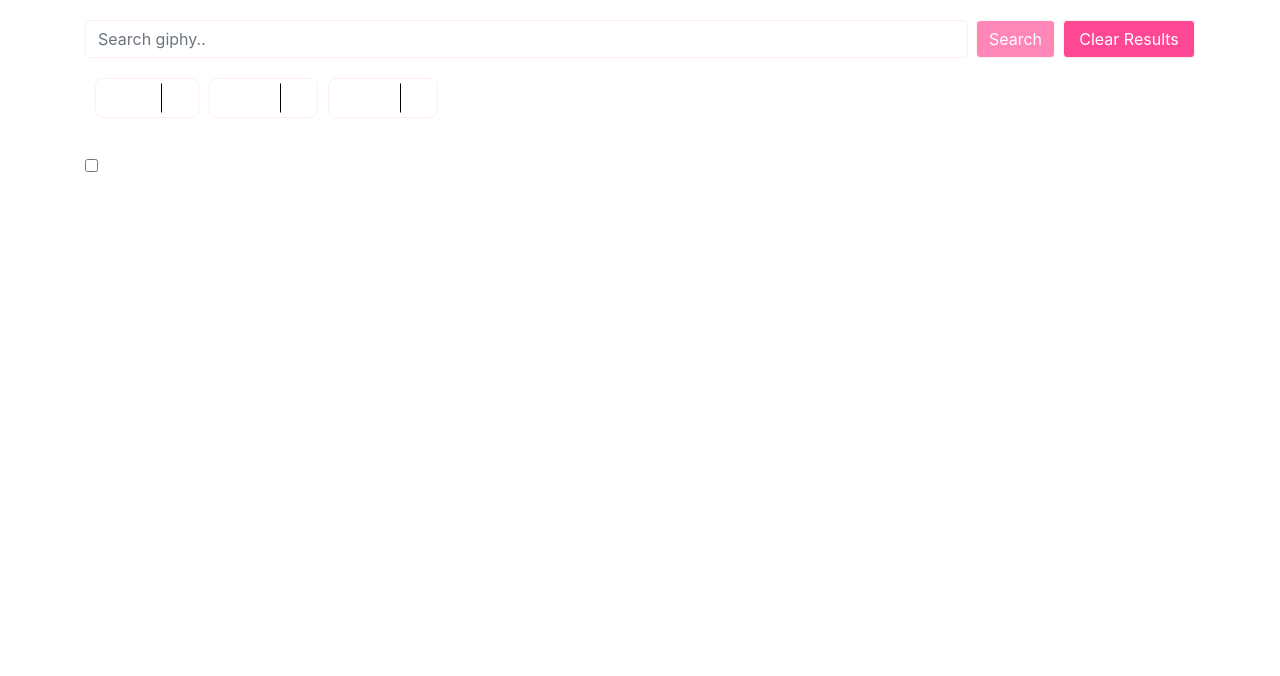
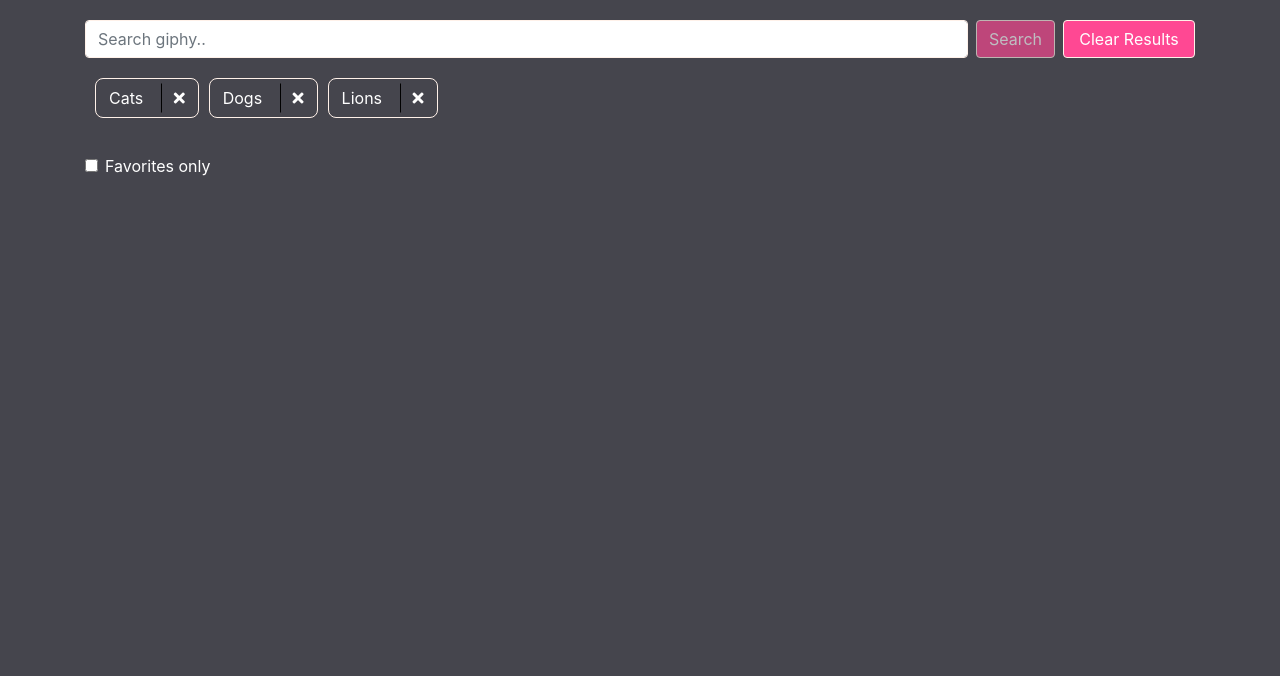
Before and after one commit to shumie-code/Giftastic, a plain HTML site: page giphyApp/index.html in a window 1280 px wide. Shown: the part 124-800 px from the top of the page. Drawn offline with nearby package versions, Linux system fonts and the light colour scheme; no server answers.

Commit message:
fixed broken css pathing issues

```diff
--- a/giphyApp/assets/css/style.css
+++ b/giphyApp/assets/css/style.css
@@ -1,4 +1,4 @@
-ody {
+body {
     background-color: #45454d;
 }
 h1 {
--- a/giphyApp/assets/js/app.js
+++ b/giphyApp/assets/js/app.js
@@ -205,6 +205,11 @@ function disableSearchButton() {
 
 
 
+/*
+    ###############################################
+    ################### PART 2 ####################
+    ###############################################
+*/
 function uncheckFavorite() {
     $('#favorite-only').prop('checked', false);
 }
```
